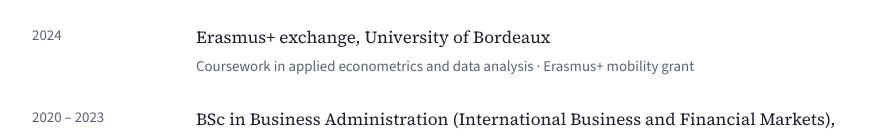
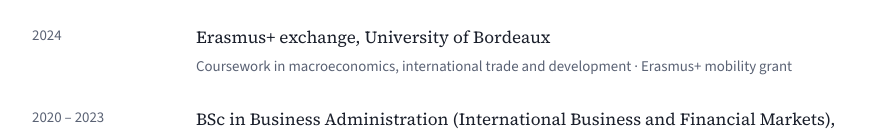
Before and after one commit to helenaoprandi/helenaoprandi.github.io, a plain HTML site: page index.html in a window 1280 px wide. Shown: the part 3262-3400 px from the top of the page, without its empty margins (198-1081 px from the left). Drawn offline with nearby package versions, Linux system fonts and the light colour scheme.

Commit message:
Add files via upload

```diff
--- a/index.html
+++ b/index.html
@@ -233,7 +233,7 @@
     </div>
     <div class="cvrow">
       <span class="y">2024</span>
-      <span>Erasmus+ exchange, University of Bordeaux<br><span class="by">Coursework in applied econometrics and data analysis · Erasmus+ mobility grant</span></span>
+      <span>Erasmus+ exchange, University of Bordeaux<br><span class="by">Coursework in macroeconomics, international trade and development · Erasmus+ mobility grant</span></span>
     </div>
     <div class="cvrow">
       <span class="y">2020 – 2023</span>
```
Also changed, not shown: 1 other file.
